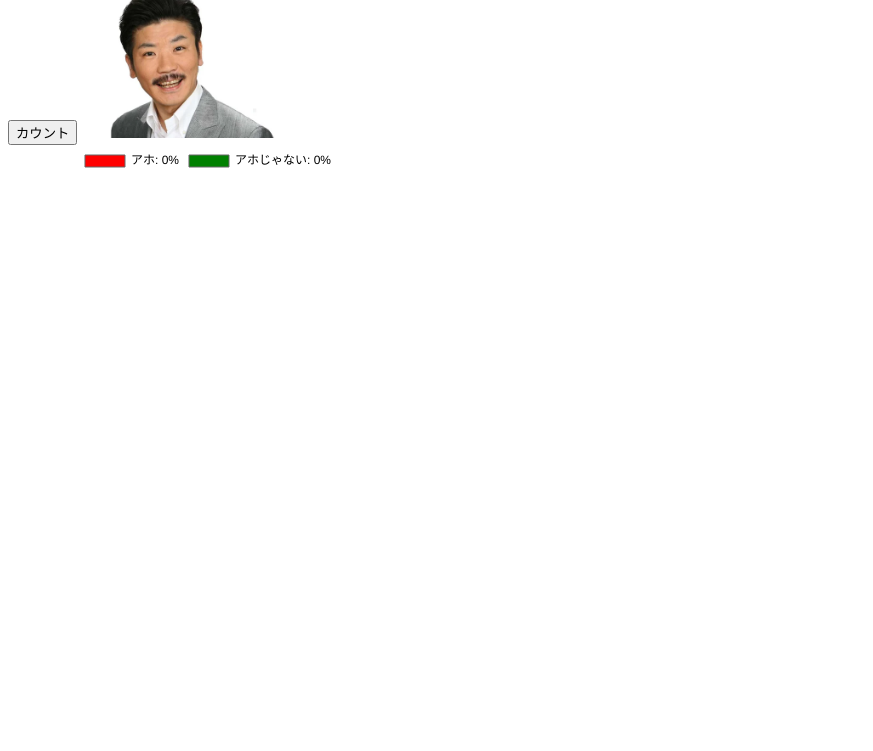
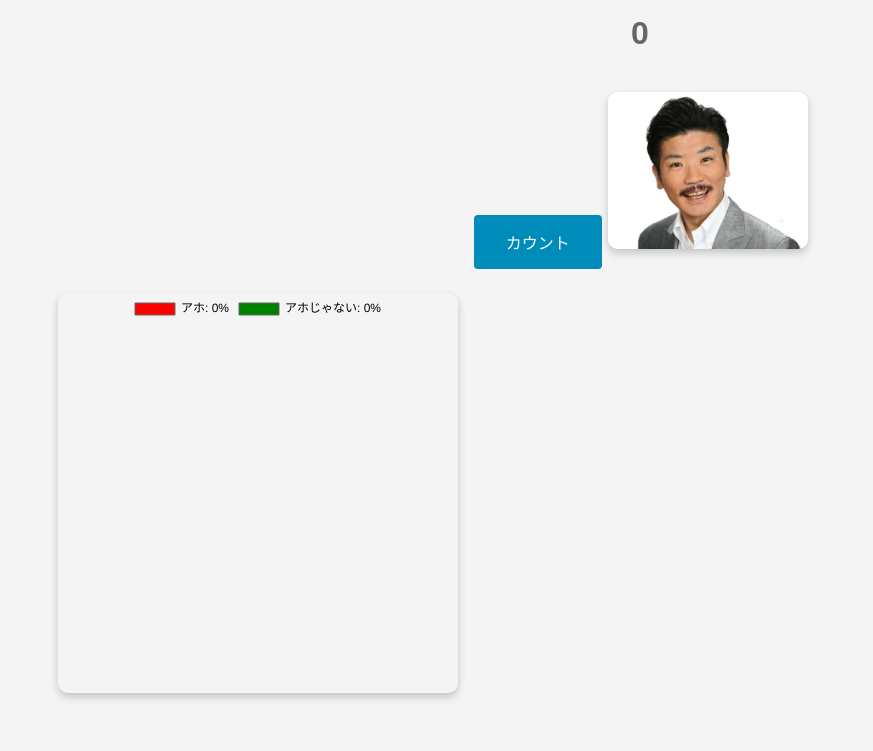
Before and after one commit to marin-mi/web-portfolio, a plain HTML site: page 02_nabeatsu_counter/index.html in a window 1280 px wide. Shown: the part 155-906 px from the top of the page, without its empty margins (0-873 px from the left). Before the commit the page ends 800 px from the top, so only its background shows below. Drawn offline with nearby package versions, Linux system fonts and the light colour scheme.

Commit message:
change visual

```diff
--- a/02_nabeatsu_counter/index.html
+++ b/02_nabeatsu_counter/index.html
@@ -4,6 +4,7 @@
     <meta charset="UTF-8">
     <meta name="viewport" content="width=device-width, initial-scale=1.0">
     <title>Nabeatsu Counter</title>
+    <link rel="stylesheet" href="style.css">
 </head>
 <body>
     <h1>ナベアツカウンター</h1>
--- /dev/null
+++ b/02_nabeatsu_counter/style.css
@@ -0,0 +1,47 @@
+body {
+    font-family: 'Arial', sans-serif;
+    background-color: #f4f4f4;
+    text-align: center;
+    padding: 50px;
+}
+
+h1 {
+    color: #333;
+    font-size: 2.5em;
+}
+
+h2 {
+    color: #666;
+    font-size: 2em;
+    margin: 20px 0;
+}
+
+button {
+    background-color: #008CBA;
+    color: white;
+    border: none;
+    padding: 15px 32px;
+    text-align: center;
+    text-decoration: none;
+    display: inline-block;
+    font-size: 16px;
+    margin: 4px 2px;
+    cursor: pointer;
+    border-radius: 4px;
+}
+
+button:hover {
+    background-color: #005f73;
+}
+
+#nabeatsuFace {
+    margin-top: 20px;
+    border-radius: 10px;
+    box-shadow: 0 4px 8px 0 rgba(0,0,0,0.2);
+}
+
+#ahoChart {
+    margin-top: 20px;
+    box-shadow: 0 4px 8px 0 rgba(0,0,0,0.2);
+    border-radius: 10px;
+}
```
Also changed, not shown: 1 other file.
